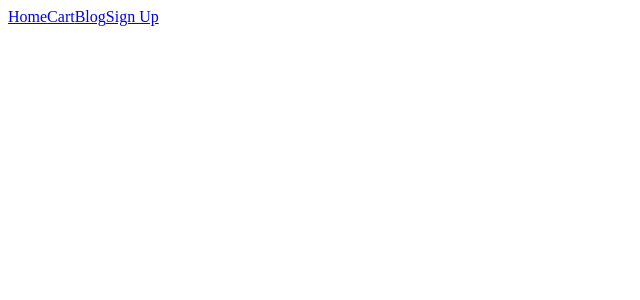
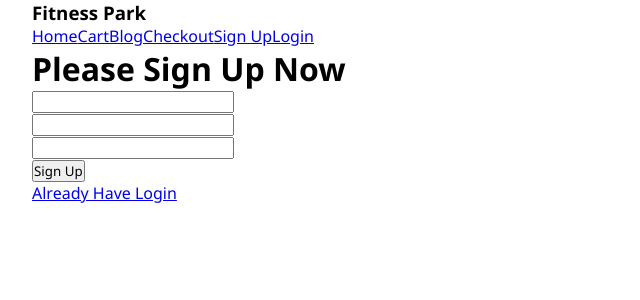
Before and after one commit to Cihsan/-independent-service-provider, a React (Create React App) app: page /sign-up in a window 1280 px wide. Shown: the top 300 px of the page, without its empty margins (0-640 px from the left). Built offline with nearby package versions, Linux system fonts and the light colour scheme.

Commit message:
added all routes

```diff
--- a/src/App.css
+++ b/src/App.css
@@ -0,0 +1,9 @@
+*{
+    margin: 0;
+    padding: 0;
+    font-family: 'Segoe UI', Tahoma, Geneva, Verdana, sans-serif;
+}
+.container{
+    width: 95%;
+    margin: 0 auto;
+}
--- a/src/App.js
+++ b/src/App.js
@@ -1,10 +1,26 @@
+import { Route, Routes } from 'react-router-dom';
 import './App.css';
 import Header from './Pages/Shared/Header';
+import About from './Pages/Unique/About';
+import Blogs from './Pages/Unique/Blogs';
+import Checkout from './Pages/Unique/Checkout';
+import Home from './Pages/Unique/Home';
+import Login from './Pages/Unique/Login';
+import SignUp from './Pages/Unique/SignUp';
 
 function App() {
   return (
     <div className="App">
       <Header></Header>
+      <Routes>
+        <Route path='/' element={<Home></Home>}></Route>
+        <Route path='/home' element={<Home></Home>}></Route>
+        <Route path='/about' element={<About></About>}></Route>
+        <Route path='/blogs' element={<Blogs></Blogs>}></Route>
+        <Route path='/checkout' element={<Checkout></Checkout>}></Route>
+        <Route path='/login' element={<Login></Login>}></Route>
+        <Route path='/sign-up' element={<SignUp></SignUp>}></Route>
+      </Routes>
     </div>
   );
 }
--- a/src/Pages/Shared/Header.js
+++ b/src/Pages/Shared/Header.js
@@ -3,11 +3,18 @@ import { NavLink } from 'react-router-dom';
 
 const Header = () => {
     return (
-        <div>
-            <NavLink to='/'>Home</NavLink>
-            <NavLink to='/cart'>Cart</NavLink>
-            <NavLink to='/blog'>Blog</NavLink>
-            <NavLink to='/sign-up'>Sign Up</NavLink>
+        <div className='container flex'>
+            <div>
+                <h3>Fitness Park</h3>
+                <nav>
+                    <NavLink to='/'>Home</NavLink>
+                    <NavLink to='/cart'>Cart</NavLink>
+                    <NavLink to='/blogs'>Blog</NavLink>
+                    <NavLink to='/checkout'>Checkout</NavLink>
+                    <NavLink to='/sign-up'>Sign Up</NavLink>
+                    <NavLink to='/login'>Login</NavLink>
+                </nav>
+            </div>
         </div>
     );
 };
--- a/src/Pages/Unique/About.js
+++ b/src/Pages/Unique/About.js
@@ -2,7 +2,7 @@ import React from 'react';
 
 const About = () => {
     return (
-        <div>
+        <div className='container'>
             <h1>My Web Develop Journey</h1>
             <p>when I would visit any website first time I said wow how it possible many many complex fucntionality </p>
         </div>
--- a/src/Pages/Unique/Blogs.js
+++ b/src/Pages/Unique/Blogs.js
@@ -2,7 +2,7 @@ import React from 'react';
 
 const Blogs = () => {
     return (
-        <div>
+        <div className='container'>
             <h1>Difference between authorization and authentication</h1>
 
             <p>Lorem ipsum dolor, sit amet consectetur adipisicing elit. Beatae ad impedit itaque tempora necessitatibus. Vero quo reprehenderit voluptatem perferendis dicta dolorum cupiditate numquam? Error accusamus eligendi unde illo et est?</p>
--- a/src/Pages/Unique/Checkout.js
+++ b/src/Pages/Unique/Checkout.js
@@ -0,0 +1,11 @@
+import React from 'react';
+
+const Checkout = () => {
+    return (
+        <div className='container'>
+
+        </div>
+    );
+};
+
+export default Checkout;
--- a/src/Pages/Unique/Login.js
+++ b/src/Pages/Unique/Login.js
@@ -3,14 +3,14 @@ import { Link } from 'react-router-dom';
 
 const Login = () => {
     return (
-        <div>
+        <div className='container'>
             <h1>Please Login</h1>
             <form >
-                <input type="email" name="" id="" />
-                <input type="password" name="" id="" />
-                <input type="submit" value="Sign Up" />
+                <input type="email" name="" id="" /><br />
+                <input type="password" name="" id="" /><br />
+                <input type="submit" value="Sign Up" /><br />
             </form>
-            <Link to='/signup'>Create An Account</Link>
+            <Link to='/sign-up'>Create An Account</Link>
         </div>
     );
 };
--- a/src/Pages/Unique/NotFound.js
+++ b/src/Pages/Unique/NotFound.js
@@ -2,7 +2,7 @@ import React from 'react';
 
 const NotFound = () => {
     return (
-        <div>
+        <div className='container'>
             <h1>404</h1>
         </div>
     );
--- a/src/Pages/Unique/SignUp.js
+++ b/src/Pages/Unique/SignUp.js
@@ -3,12 +3,12 @@ import { Link } from 'react-router-dom';
 
 const SignUp = () => {
     return (
-        <div>
+        <div className='container'>
             <h1>Please Sign Up Now</h1>
             <form >
-                <input type="text" name="" id="" />
-                <input type="email" name="" id="" />
-                <input type="password" name="" id="" />
+                <input type="text" name="" id="" /><br />
+                <input type="email" name="" id="" /><br />
+                <input type="password" name="" id="" /><br />
                 <input type="submit" value="Sign Up" />
             </form>
             <Link to='/login'>Already Have Login</Link>
```
